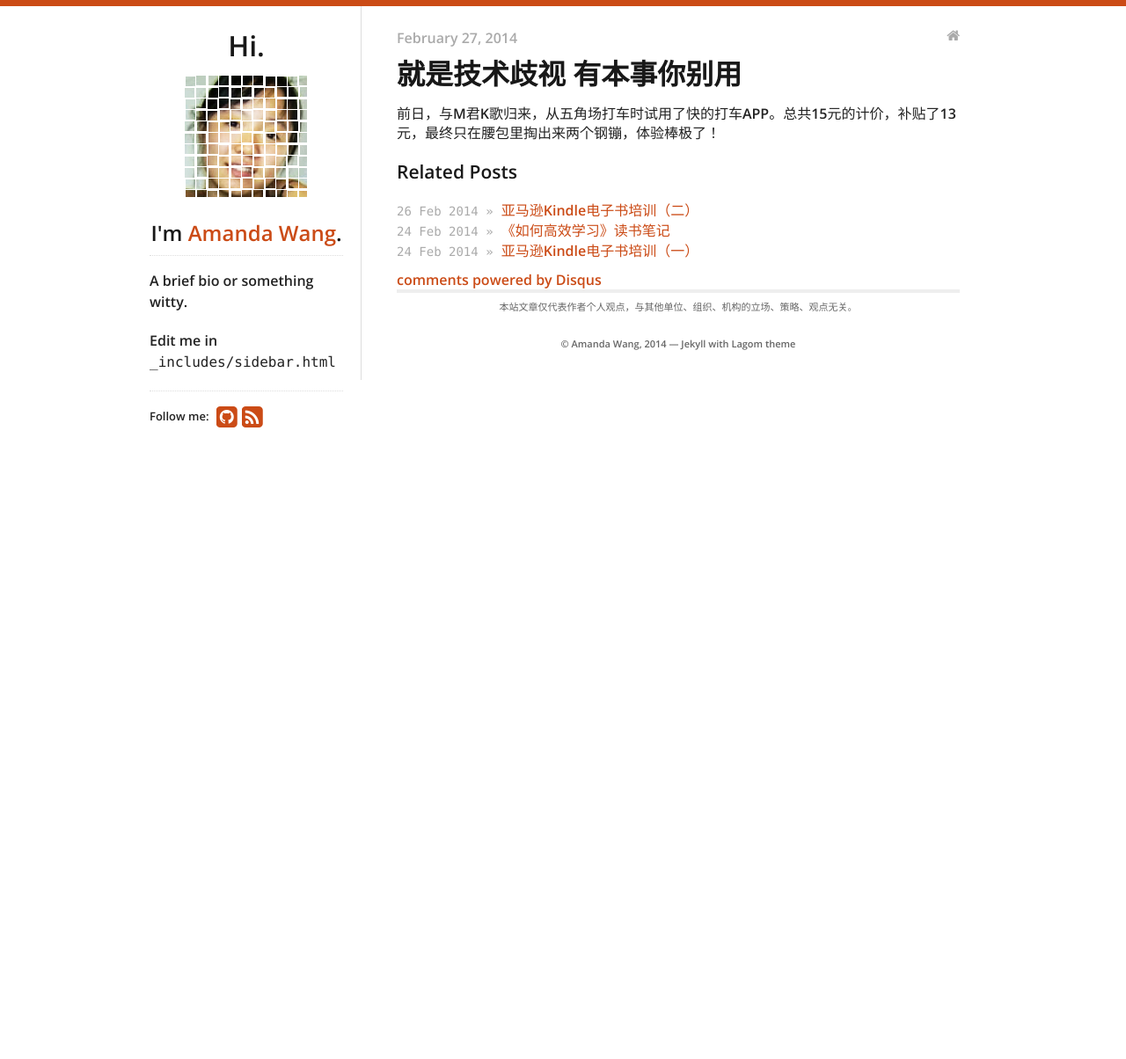
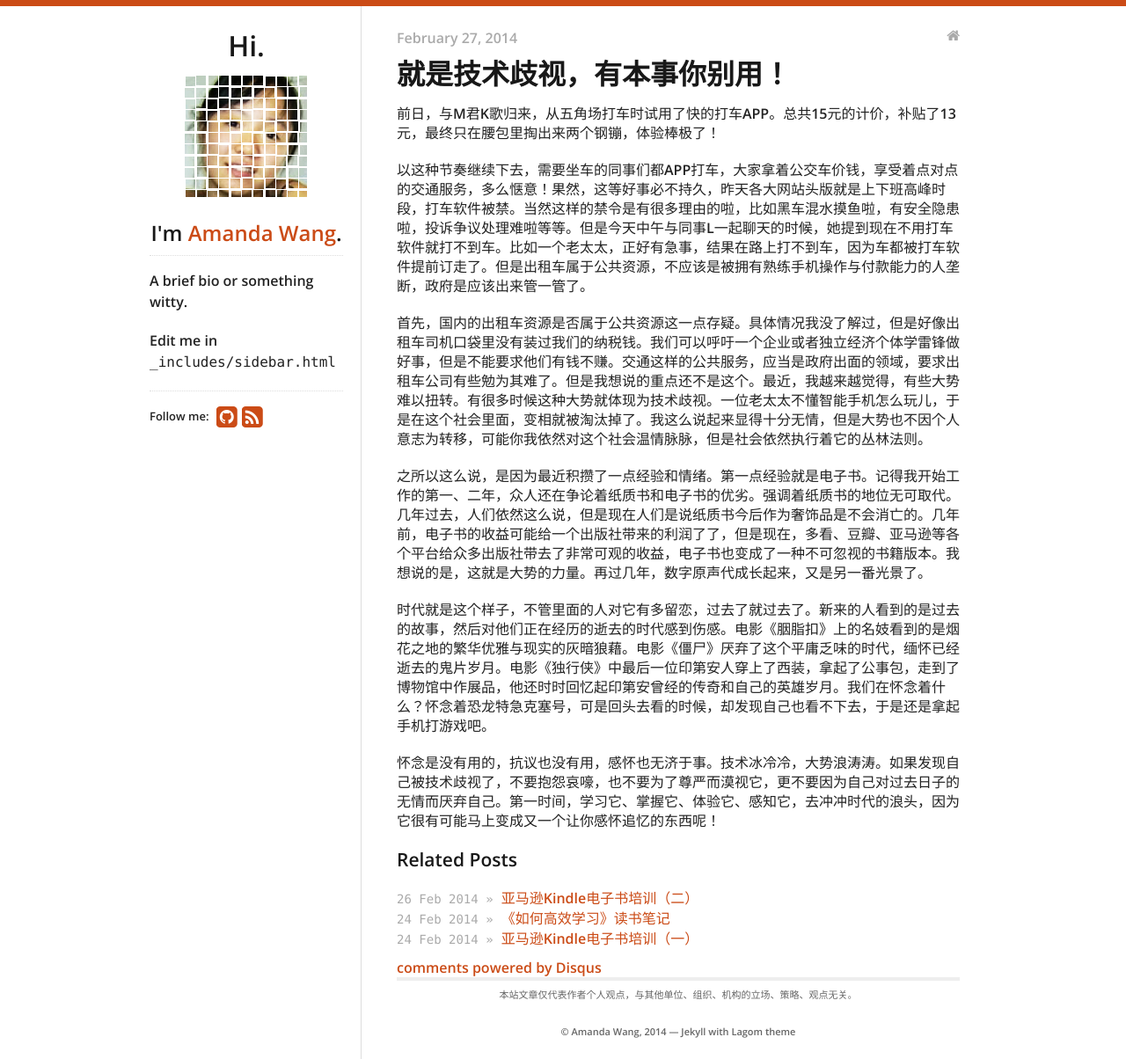
Before and after one commit to fantaghiro/fantaghiro.github.io, a Jekyll site: the page built from _posts/2014-02-27-jungle-law.markdown, in a window 1280 px wide. Shown: the whole page at 88% size. Built offline with Jekyll 4.4.1, drawn with Linux system fonts in a browser that asks for light colours; nearby versions of some CDN libraries; comment, search, counter and statistics services are not loaded; before the commit the page ends 907 px from its top, so only the background shows below that.

Commit message:
Update 2014-02-27-jungle-law.markdown

```diff
--- a/_posts/2014-02-27-jungle-law.markdown
+++ b/_posts/2014-02-27-jungle-law.markdown
@@ -1,10 +1,20 @@
 ---
 layout: post
-title: 就是技术歧视 有本事你别用
+title: 就是技术歧视，有本事你别用！
 category: writeups
 tags:
 - 随笔
 - 社会观察
 ---
 
-前日，与M君K歌归来，从五角场打车时试用了快的打车APP。总共15元的计价，补贴了13元，最终只在腰包里掏出来两个钢镚，体验棒极了！
+前日，与M君K歌归来，从五角场打车时试用了快的打车APP。总共15元的计价，补贴了13元，最终只在腰包里掏出来两个钢镚，体验棒极了！<!--more-->
+
+以这种节奏继续下去，需要坐车的同事们都APP打车，大家拿着公交车价钱，享受着点对点的交通服务，多么惬意！果然，这等好事必不持久，昨天各大网站头版就是上下班高峰时段，打车软件被禁。当然这样的禁令是有很多理由的啦，比如黑车混水摸鱼啦，有安全隐患啦，投诉争议处理难啦等等。但是今天中午与同事L一起聊天的时候，她提到现在不用打车软件就打不到车。比如一个老太太，正好有急事，结果在路上打不到车，因为车都被打车软件提前订走了。但是出租车属于公共资源，不应该是被拥有熟练手机操作与付款能力的人垄断，政府是应该出来管一管了。
+
+首先，国内的出租车资源是否属于公共资源这一点存疑。具体情况我没了解过，但是好像出租车司机口袋里没有装过我们的纳税钱。我们可以呼吁一个企业或者独立经济个体学雷锋做好事，但是不能要求他们有钱不赚。交通这样的公共服务，应当是政府出面的领域，要求出租车公司有些勉为其难了。但是我想说的重点还不是这个。最近，我越来越觉得，有些大势难以扭转。有很多时候这种大势就体现为技术歧视。一位老太太不懂智能手机怎么玩儿，于是在这个社会里面，变相就被淘汰掉了。我这么说起来显得十分无情，但是大势也不因个人意志为转移，可能你我依然对这个社会温情脉脉，但是社会依然执行着它的丛林法则。
+
+之所以这么说，是因为最近积攒了一点经验和情绪。第一点经验就是电子书。记得我开始工作的第一、二年，众人还在争论着纸质书和电子书的优劣。强调着纸质书的地位无可取代。几年过去，人们依然这么说，但是现在人们是说纸质书今后作为奢饰品是不会消亡的。几年前，电子书的收益可能给一个出版社带来的利润了了，但是现在，多看、豆瓣、亚马逊等各个平台给众多出版社带去了非常可观的收益，电子书也变成了一种不可忽视的书籍版本。我想说的是，这就是大势的力量。再过几年，数字原声代成长起来，又是另一番光景了。
+
+时代就是这个样子，不管里面的人对它有多留恋，过去了就过去了。新来的人看到的是过去的故事，然后对他们正在经历的逝去的时代感到伤感。电影《胭脂扣》上的名妓看到的是烟花之地的繁华优雅与现实的灰暗狼藉。电影《僵尸》厌弃了这个平庸乏味的时代，缅怀已经逝去的鬼片岁月。电影《独行侠》中最后一位印第安人穿上了西装，拿起了公事包，走到了博物馆中作展品，他还时时回忆起印第安曾经的传奇和自己的英雄岁月。我们在怀念着什么？怀念着恐龙特急克塞号，可是回头去看的时候，却发现自己也看不下去，于是还是拿起手机打游戏吧。
+
+怀念是没有用的，抗议也没有用，感怀也无济于事。技术冰冷冷，大势浪涛涛。如果发现自己被技术歧视了，不要抱怨哀嚎，也不要为了尊严而漠视它，更不要因为自己对过去日子的无情而厌弃自己。第一时间，学习它、掌握它、体验它、感知它，去冲冲时代的浪头，因为它很有可能马上变成又一个让你感怀追忆的东西呢！
```
